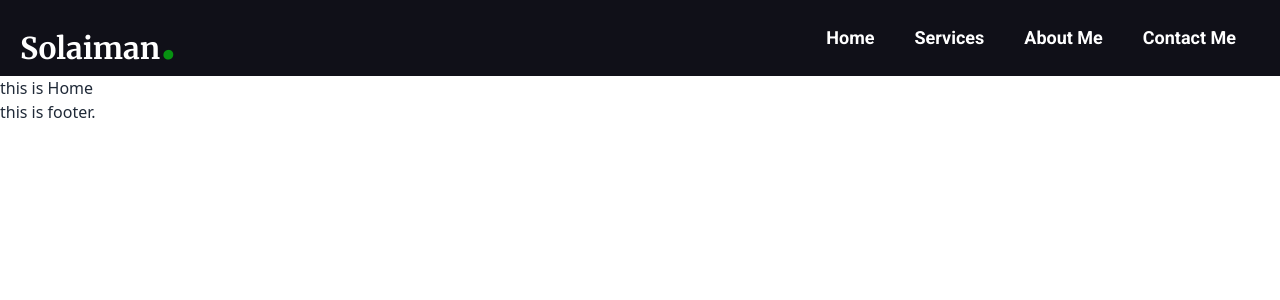
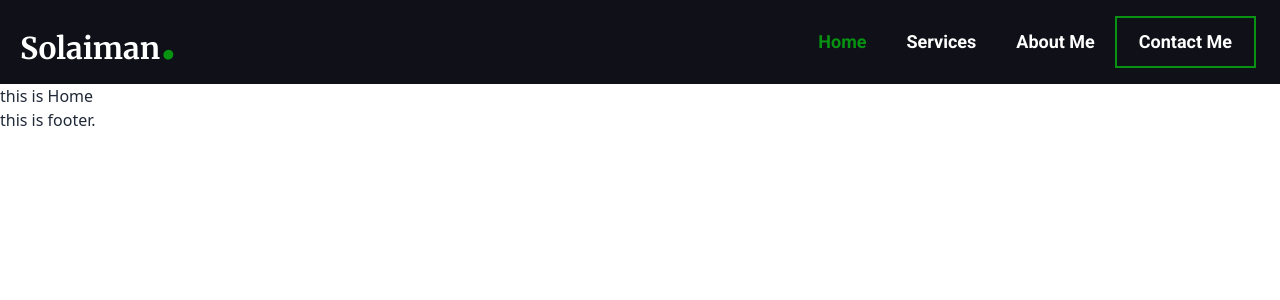
Before and after one commit to Solaiman366882/personal-portfolio, a React (Vite) app: page / in a window 1280 px wide. Shown: the top 300 px of the page. Built offline with nearby package versions, Linux system fonts and the light colour scheme.

Commit message:
custom btn created and and header desing imporoved

```diff
--- /dev/null
+++ b/src/Components/Banner/Banner.jsx
@@ -0,0 +1,9 @@
+const Banner = () => {
+    return (
+        <div>
+            this is banner
+        </div>
+    );
+};
+
+export default Banner;
--- a/src/Components/Header/Header.css
+++ b/src/Components/Header/Header.css
@@ -10,15 +10,56 @@
     background: none !important;
     text-transform: capitalize;
     padding: 10px 20px;
+    transition: all 0.6s ease;
+    outline: none;
+    border-radius: 0;
 }
-.menu .menu-links a.active{
+.menu .menu-links a.c-btn{
     color: #fff;
     font-family: 'Roboto', sans-serif;
     font-weight: 600;
     font-size: 18px;
     background: none !important;
     text-transform: capitalize;
-    padding: 10px 20px;
+    padding: 14px 22px;
+    border: 2px solid #079211;
+    position: relative;
+    border-radius: 0;
+    z-index: 1;
+    transition: all 0.6s ease;
+
 }
+.menu .menu-links a.c-btn:hover{
+    color: #fff;
+
+}
+.menu .menu-links a.c-btn::after{
+    content: '';
+    display: block;
+    position: absolute;
+    top: 0;
+    left: 0;
+    width: 0;
+    height: 100%;
+    background: #079211;
+    z-index: -1;
+    opacity: 0;
+    visibility: hidden;
+    transition: 0.6s !important;
+}
+.menu .menu-links a.c-btn.active::after,
+.menu .menu-links a.c-btn:hover::after{
+    transition: all 0.6s;
+    visibility: visible;
+    opacity: 1;
+    width: 100%;
+}
+.menu .menu-links a.active{
+    color: #079211 !important;
+}
+.menu .menu-links a:hover{
+    color: #079211;
+}
+
 /* font-family: 'Merriweather', serif;
 font-family: 'Roboto', sans-serif; */
--- a/src/Components/Header/Header.jsx
+++ b/src/Components/Header/Header.jsx
@@ -14,7 +14,7 @@ const Header = () => {
 				<NavLink to="/about">about me</NavLink>
 			</li>
 			<li className="menu-links">
-				<NavLink to="/contact">Contact me</NavLink>
+				<NavLink to="/contact" className="c-btn">Contact me</NavLink>
 			</li>
 		</>
 	);
@@ -23,7 +23,7 @@ const Header = () => {
 		<div className="">
 			<div className="navbar bg-primary-bg md:px-5">
 				<div className="flex w-full justify-between items-center">
-					<Link to="/" className="text-white logo font-mer text-3xl font-bold">
+					<Link to="/" className="text-white logo font-mer text-3xl font-bold block -mt-2">
 						Solaiman
 						<span className="text-primary-color text-6xl ">
 							.
@@ -59,7 +59,7 @@ const Header = () => {
 							</ul>
 						</div>
 						<div className="flex-none hidden md:flex">
-							<ul className="menu menu-horizontal px-1">
+							<ul className="menu menu-horizontal items-center px-1">
 								{links}
 							</ul>
 						</div>
--- a/src/index.css
+++ b/src/index.css
@@ -1,3 +1,45 @@
 @tailwind base;
 @tailwind components;
 @tailwind utilities;
+
+
+.c-btn{
+    color: #fff;
+    font-family: 'Roboto', sans-serif;
+    font-weight: 600;
+    font-size: 18px;
+    background: none !important;
+    text-transform: capitalize;
+    padding: 14px 22px;
+    border: 2px solid #079211;
+    position: relative;
+    border-radius: 0;
+    z-index: 1;
+    transition: all 0.6s ease;
+
+}
+.c-btn:hover{
+    color: #fff;
+
+}
+.c-btn::after{
+    content: '';
+    display: block;
+    position: absolute;
+    top: 0;
+    left: 0;
+    width: 0;
+    height: 100%;
+    background: #079211;
+    z-index: -1;
+    opacity: 0;
+    visibility: hidden;
+    transition: 0.6s !important;
+}
+.c-btn.active::after,
+.c-btn:hover::after{
+    transition: all 0.6s;
+    visibility: visible;
+    opacity: 1;
+    width: 100%;
+}
```
